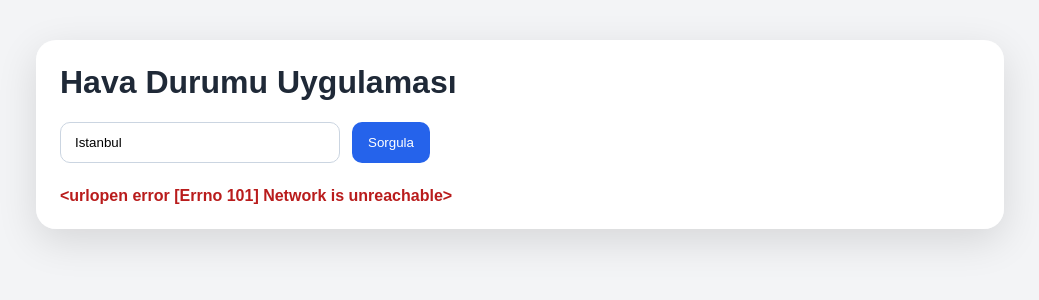
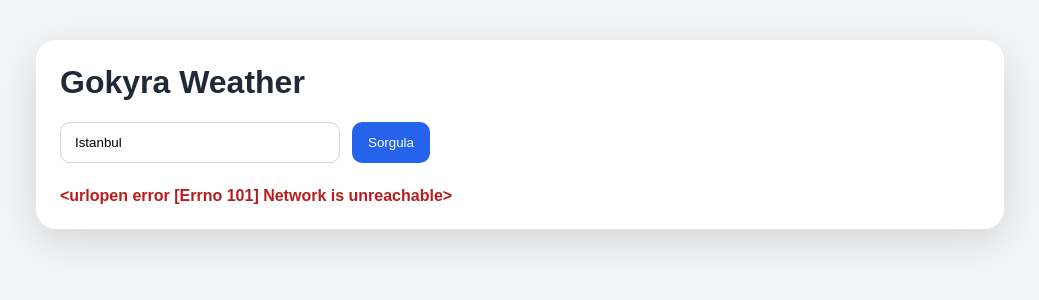
Before and after one commit to efegu4499/Hava-Durumu, a Flask app: page / in a window 1280 px wide. Shown: the top 300 px of the page, without its empty margins (120-1159 px from the left). Run offline with Flask 3, Linux system fonts and the light colour scheme; data that the repository does not hold is empty.

Commit message:
baslik Gokyra Weather olarak degistirildi

```diff
--- a/templates/index.html
+++ b/templates/index.html
@@ -3,7 +3,7 @@
 <head>
     <meta charset="UTF-8">
     <meta name="viewport" content="width=device-width, initial-scale=1.0">
-    <title>Hava Durumu</title>
+    <title>Gokyra Weather</title>
     <style>
         body {
             margin: 0;
@@ -120,7 +120,7 @@
 </head>
 <body>
     <div class="container">
-        <h1>Hava Durumu Uygulaması</h1>
+        <h1>Gokyra Weather</h1>
 
         <form id="weather-form" method="post" autocomplete="off">
             <div class="search-wrap">
```
